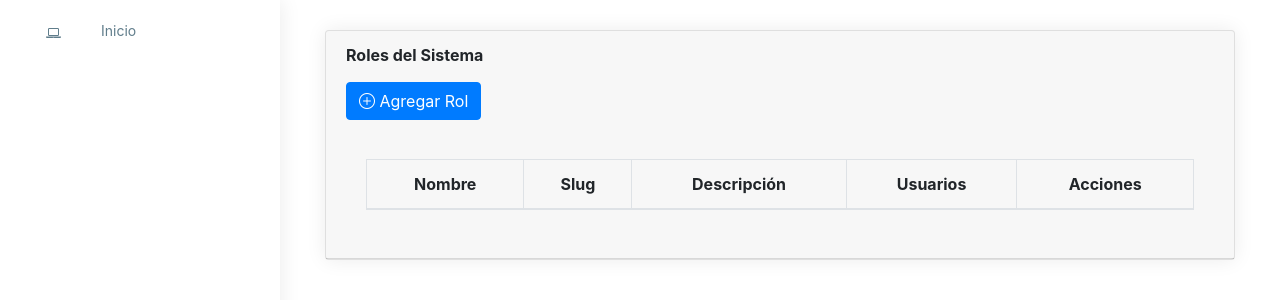
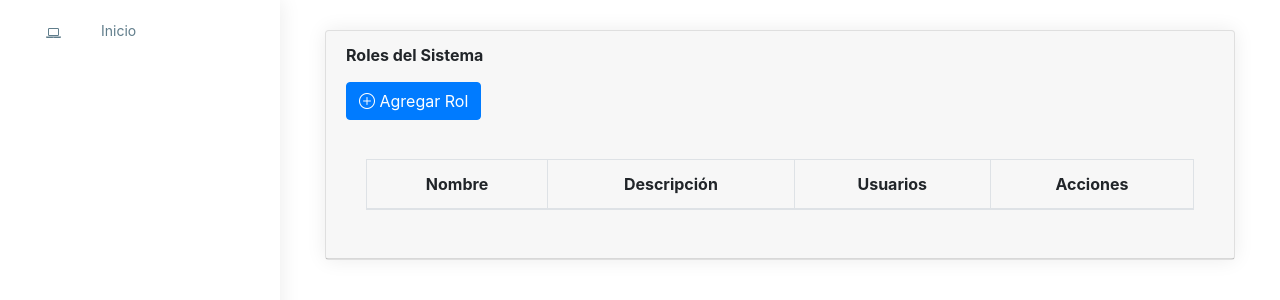
Before and after one commit to Votoseguro25/electoral, a Laravel app: page /roles in a window 1280 px wide. Shown: the part 55-355 px from the top of the page. Run offline with Laravel 12, Linux system fonts and the light colour scheme; the visitor is signed in with stand-in values (Sample User, id 1); data that the repository does not hold is empty; some libraries are stand-ins or nearby versions.

Commit message:
slug del role no visible

```diff
--- a/app/Http/Controllers/rolesController.php
+++ b/app/Http/Controllers/rolesController.php
@@ -63,11 +63,6 @@ class rolesController extends Controller
             }
 
             $role->nombre = $req->input('nombre');
-
-            // Solo regenerar slug si no es admin
-            if ($role->slug !== 'admin') {
-                $role->slug = $this->generarSlug($req->input('nombre'));
-            }
 
             $role->descripcion = $req->input('descripcion');
             $role->save();
--- a/resources/views/pages/roles/listado.blade.php
+++ b/resources/views/pages/roles/listado.blade.php
@@ -97,7 +97,6 @@
                         <thead>
                             <tr>
                                 <th class="text-center">Nombre</th>
-                                <th class="text-center">Slug</th>
                                 <th class="text-center">Descripción</th>
                                 <th class="text-center">Usuarios</th>
                                 <th class="text-center">Acciones</th>
@@ -107,7 +106,6 @@
                             @foreach ($roles as $role)
                                 <tr>
                                     <td class="text-center align-middle">{{ $role->nombre }}</td>
-                                    <td class="text-center align-middle"><code>{{ $role->slug }}</code></td>
                                     <td class="text-center align-middle">{{ $role->descripcion ?? 'Sin descripción' }}</td>
                                     <td class="text-center align-middle">
                                         <span class="badge badge-info">{{ $role->users()->count() }}</span>
```
